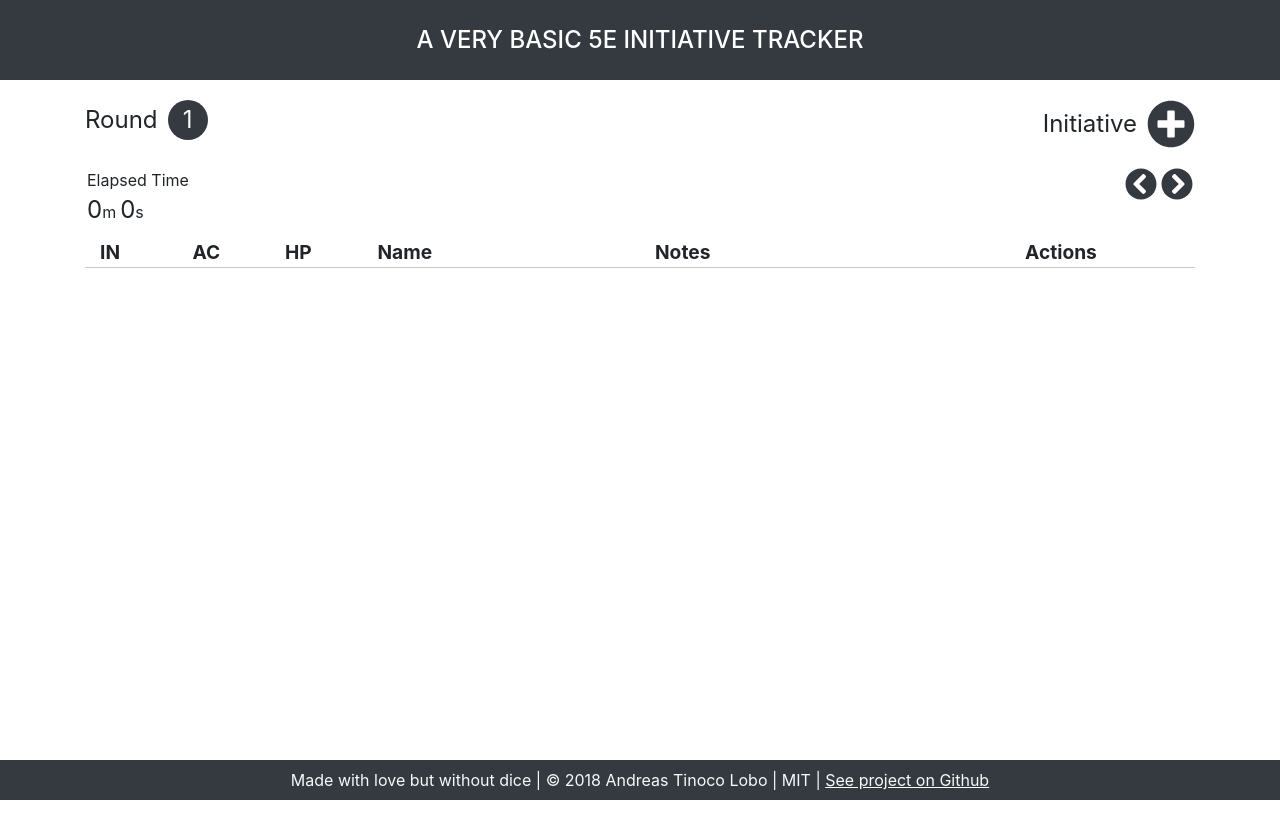
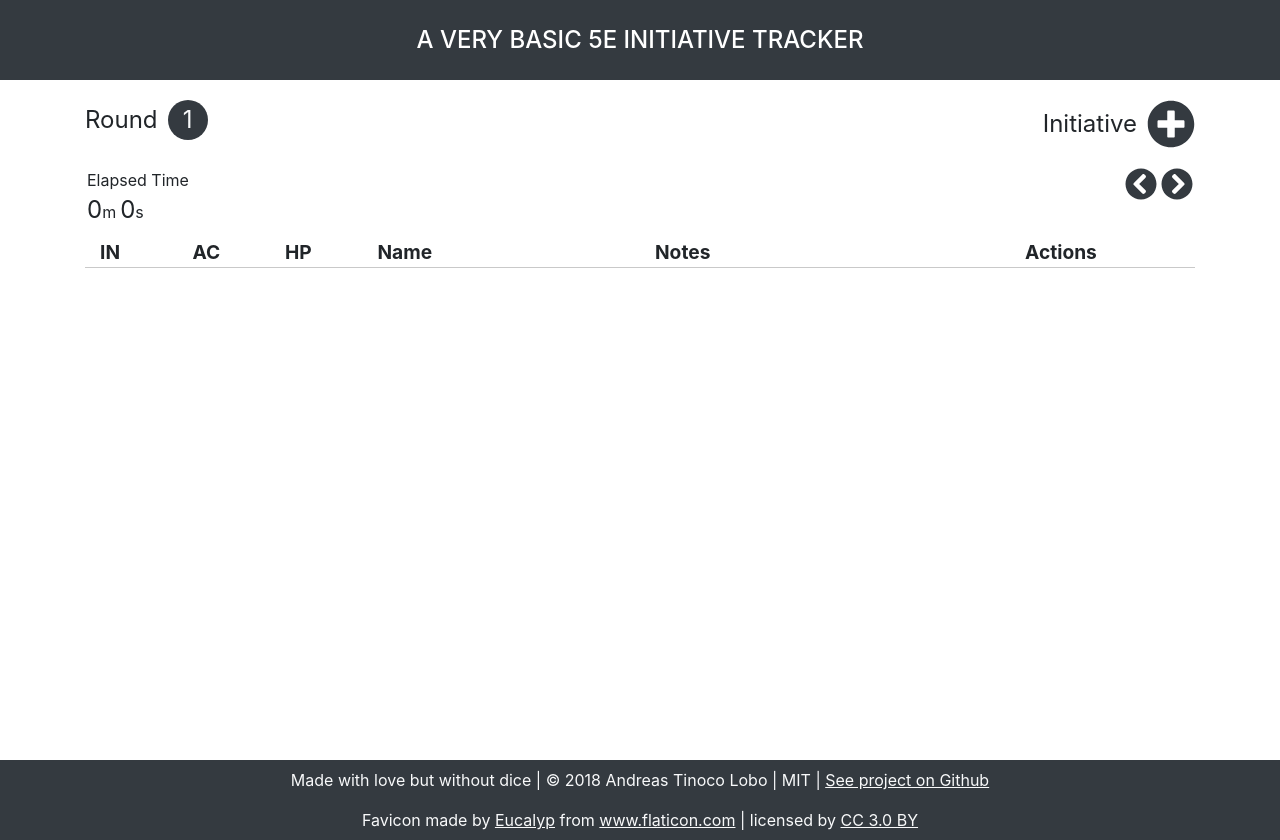
Before and after one commit to aloco/5e-encounter-tracker, a React (Create React App) app: page / in a window 1280 px wide. Before the commit the page ends 800 px from the top, so only its background shows below. Built offline with nearby package versions, Linux system fonts and the light colour scheme.

Commit message:
added new favicon

```diff
--- a/public/index.html
+++ b/public/index.html
@@ -4,6 +4,7 @@
     <meta charset="utf-8">
     <meta name="viewport" content="width=device-width, initial-scale=1, shrink-to-fit=no">
     <meta name="theme-color" content="#000000">
+    <meta content="Dungeons, Dragons, combat, initiative, D&D, 5e, DnD">
     <!--
       manifest.json provides metadata used when your web app is added to the
       homescreen on Android. See https://developers.google.com/web/fundamentals/engage-and-retain/web-app-manifest/
@@ -19,7 +20,7 @@
       work correctly both with client-side routing and a non-root public URL.
       Learn how to configure a non-root public URL by running `npm run build`.
     -->
-    <title>React App</title>
+    <title>D&D 5e Initiative Tracker</title>
   </head>
   <body>
     <noscript>
--- a/src/App.css
+++ b/src/App.css
@@ -21,6 +21,7 @@ footer .col {
 }
 
 footer a {
+  color: white;
   text-decoration: underline;
 }
 
--- a/src/App.tsx
+++ b/src/App.tsx
@@ -29,6 +29,12 @@ class App extends React.Component {
                   Made with love but without dice | © 2018 Andreas Tinoco Lobo | MIT | <a href="https://github.com/aloco/5e-encounter-tracker" className="text-light">See project on Github</a>
                 </Col>
               </Row>
+              <Row>
+                <Col>
+                  Favicon made by <a href="https://www.flaticon.com/authors/eucalyp" title="Eucalyp" className="text-light">Eucalyp</a> from <a href="https://www.flaticon.com/" title="Flaticon" className="text-light">www.flaticon.com</a> | licensed by <a href="http://creativecommons.org/licenses/by/3.0/" title="Creative Commons BY 3.0" target="_blank" className="text-light">CC 3.0 BY</a>
+                </Col>
+              </Row>
+
             </Container>
           </footer>
         </div>
```
Also changed, not shown: 1 other file (tests, documents, lock files or other folders).
